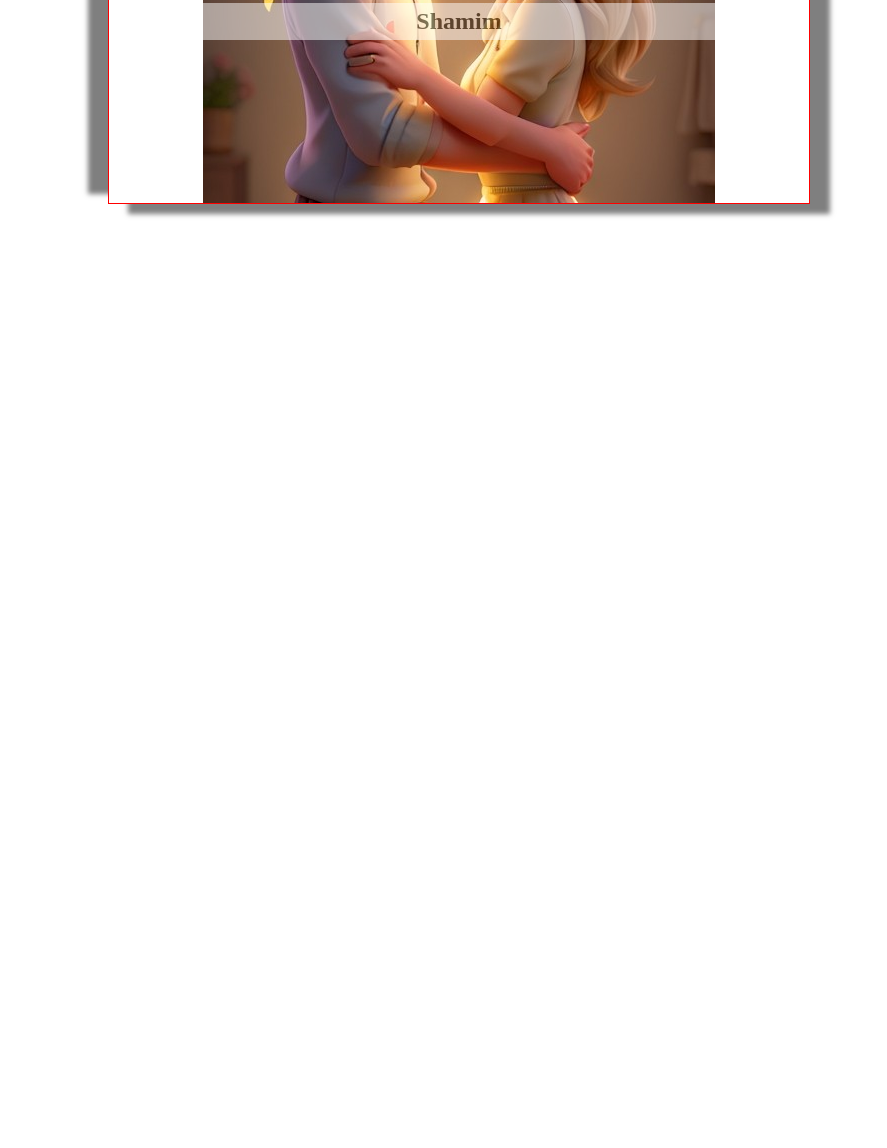
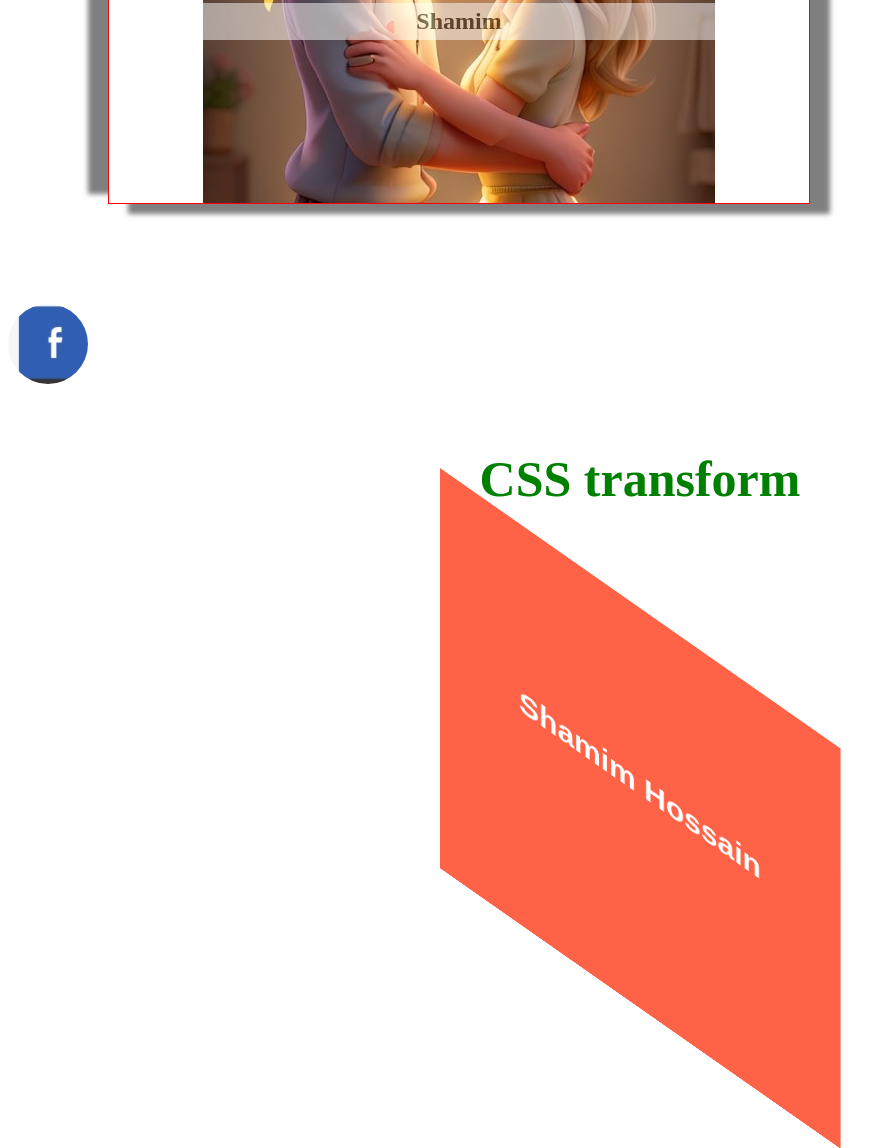
Before and after one commit to shamim-hossain008/my_second_repo, a plain HTML site: page index.html in a window 1280 px wide. Shown: the part 2378-3526 px from the top of the page, without its empty margins (0-887 px from the left). Before the commit the page ends 2682 px from the top, so only its background shows below. Drawn offline with Linux system fonts and the light colour scheme.

Commit message:
h4tagadded

```diff
--- a/index.html
+++ b/index.html
@@ -115,5 +115,19 @@ Shamim Hossain
 </div>
 </div>
 
+<div class="social">
+
+</div>
+<div class="transform">
+<h4> CSS transform</h4>
+<div class="box7">
+<h5> Shamim Hossain</h5>
+
+</div>
+</div>
+
+
+
+
 </body>
 </html>
--- a/style.css
+++ b/style.css
@@ -119,3 +119,43 @@ img:hover{
   opacity: 0.5;
 
 }
+
+.social{
+    width: 80px;
+    height: 80px;
+    background-image: url(social.png);
+    background-position: 0 -91px;
+    background-repeat: no-repeat;
+    border-radius: 50%;
+    transition: 1s;
+    background-color: aqua;
+
+
+}
+.social:hover{
+    background-position: 0 -161px;
+}
+.transform h4{
+    text-align: center;
+    color: green;
+    font-size: 50px;
+}
+.box7{
+width: 400px;
+height: 400px;
+background-color: tomato;
+margin: 100px auto;
+position: relative;
+transform: skewY(35deg);
+
+}
+
+.box7 h5{
+    text-align: center;
+    color: white;
+    font-size: 30px;
+    font-family: Arial, Helvetica, sans-serif;
+    position: relative;
+    top: 40%;
+
+}
```
Also changed, not shown: social.png (added).
